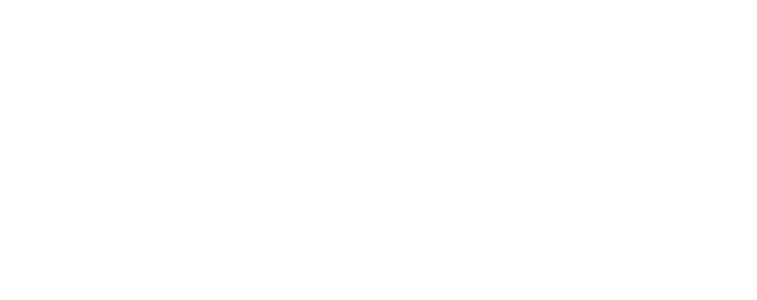
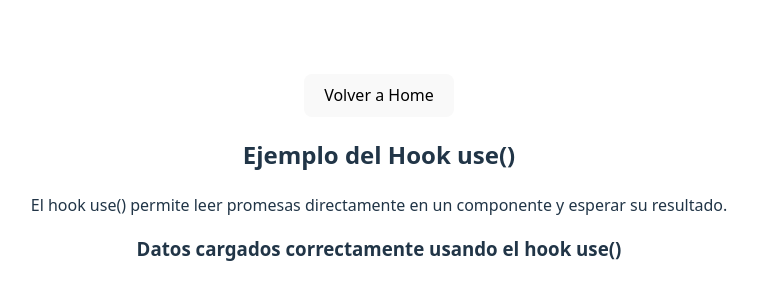
Before and after one commit to Jdmorenoc/Proyecto_SoA, a React (Vite) app in the folder proyecto/: page /use in a window 1280 px wide. Before the commit this address had no page. Shown: the part 222-522 px from the top of the page, without its empty margins (261-1018 px from the left). Built offline with nearby package versions, Linux system fonts and the light colour scheme.

Commit message:
Montando Hook - Use

```diff
--- a/proyecto/src/App.jsx
+++ b/proyecto/src/App.jsx
@@ -13,6 +13,7 @@
 import UseLayoutEffect from './playground/UseLayoutEffect';
 import UseImperativeHandle from './playground/UseImperativeHandle';
 import UseId from './playground/UseId';
+import Use from './playground/Use';
 
 function App() {
 
@@ -32,6 +33,7 @@
         <Route path="/useLayoutEffect" element={<UseLayoutEffect/>} />
         <Route path="/useImperativeHandle" element={<UseImperativeHandle/>} />
         <Route path="/useId" element={<UseId/>} />
+        <Route path="/use" element={<Use/>} />
       </Routes>
     </BrowserRouter>
   )
--- /dev/null
+++ b/proyecto/src/playground/Use.jsx
@@ -0,0 +1,38 @@
+import React, { use } from "react";
+import { useNavigate } from "react-router-dom";
+
+function obtenerMensaje() {
+  return new Promise((resolve) => {
+    setTimeout(() => {
+      resolve("Datos cargados correctamente usando el hook use()");
+    }, 2000);
+  });
+}
+
+const mensajePromise = obtenerMensaje();
+
+function Use() {
+
+  const navigate = useNavigate();
+
+  const mensaje = use(mensajePromise);
+
+  return (
+    <div>
+
+      <button onClick={() => navigate("/")}>Volver a Home</button>
+
+      <h2>Ejemplo del Hook use()</h2>
+
+      <p>
+        El hook use() permite leer promesas directamente en un componente
+        y esperar su resultado.
+      </p>
+
+      <h3>{mensaje}</h3>
+
+    </div>
+  );
+}
+
+export default Use;
```
